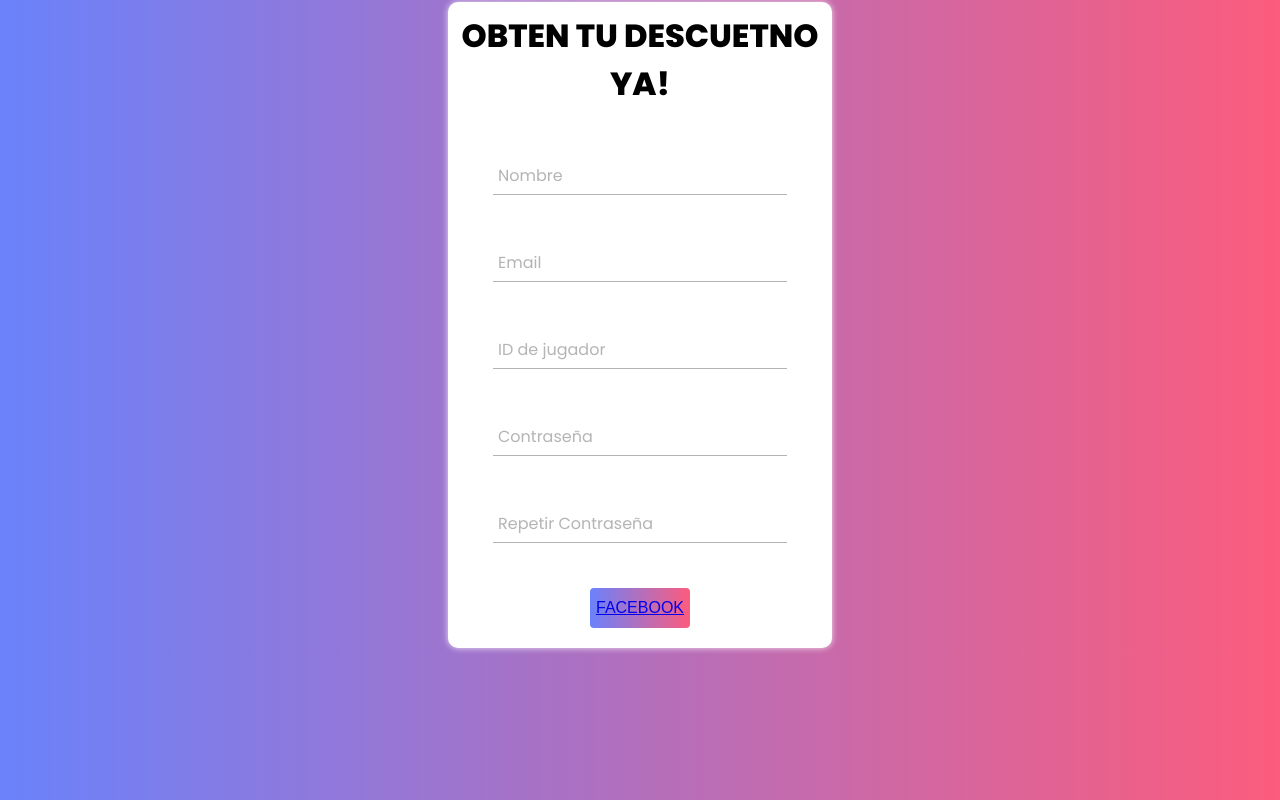
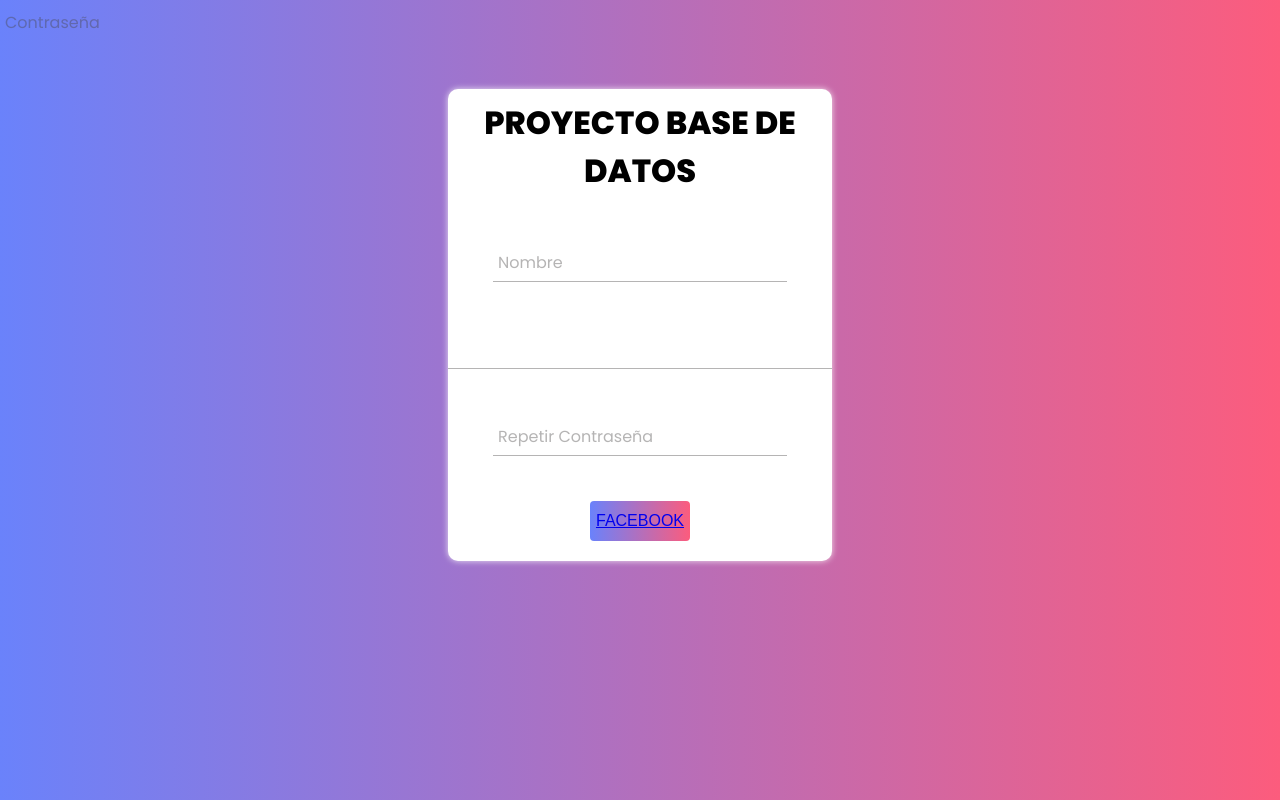
Before and after one commit to Josue-boop/VENTADEGEMASREGALO, a plain HTML site: page formulario.html in a window 1280 px wide. Drawn offline with Linux system fonts and the light colour scheme.

Commit message:
Update formulario.html

```diff
--- a/formulario.html
+++ b/formulario.html
@@ -11,12 +11,12 @@
 <body>
     <form action="">
         <div class="form">
-            <h1>OBTEN TU DESCUETNO YA!</h1>
+            <h1>PROYECTO BASE DE DATOS</h1>
             <div class="grupo">
                 <input type="text" name="" id="" required><span class="barra"></span>
                 <label>Nombre</label>
             </div>
-            <div class="grupo">
+            <!-- <div class="grupo">
                 <input type="email" name="" id="" required><span class="barra"></span>
                 <label>Email</label>
             </div>
@@ -24,7 +24,7 @@
                 <input type="text" name="" id="" required><span class="barra"></span>
                 <label>ID de jugador</label>
             </div>
-            <div class="grupo">
+            <div class="grupo"> -->
                 <input type="password" name="" id="" rows="3" required></textarea><span class="barra"></span>
                 <label>Contraseña</label>
             </div>
```
